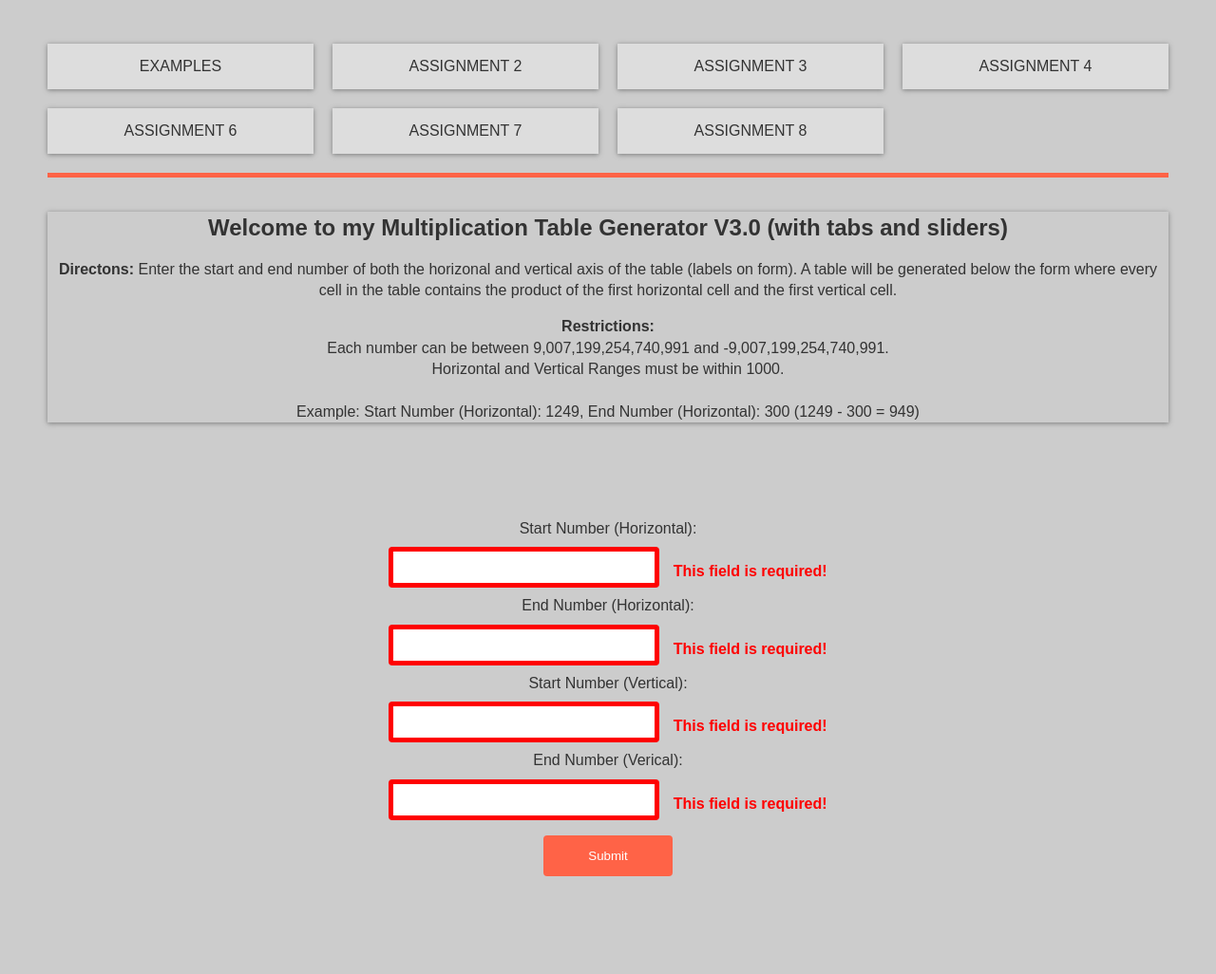
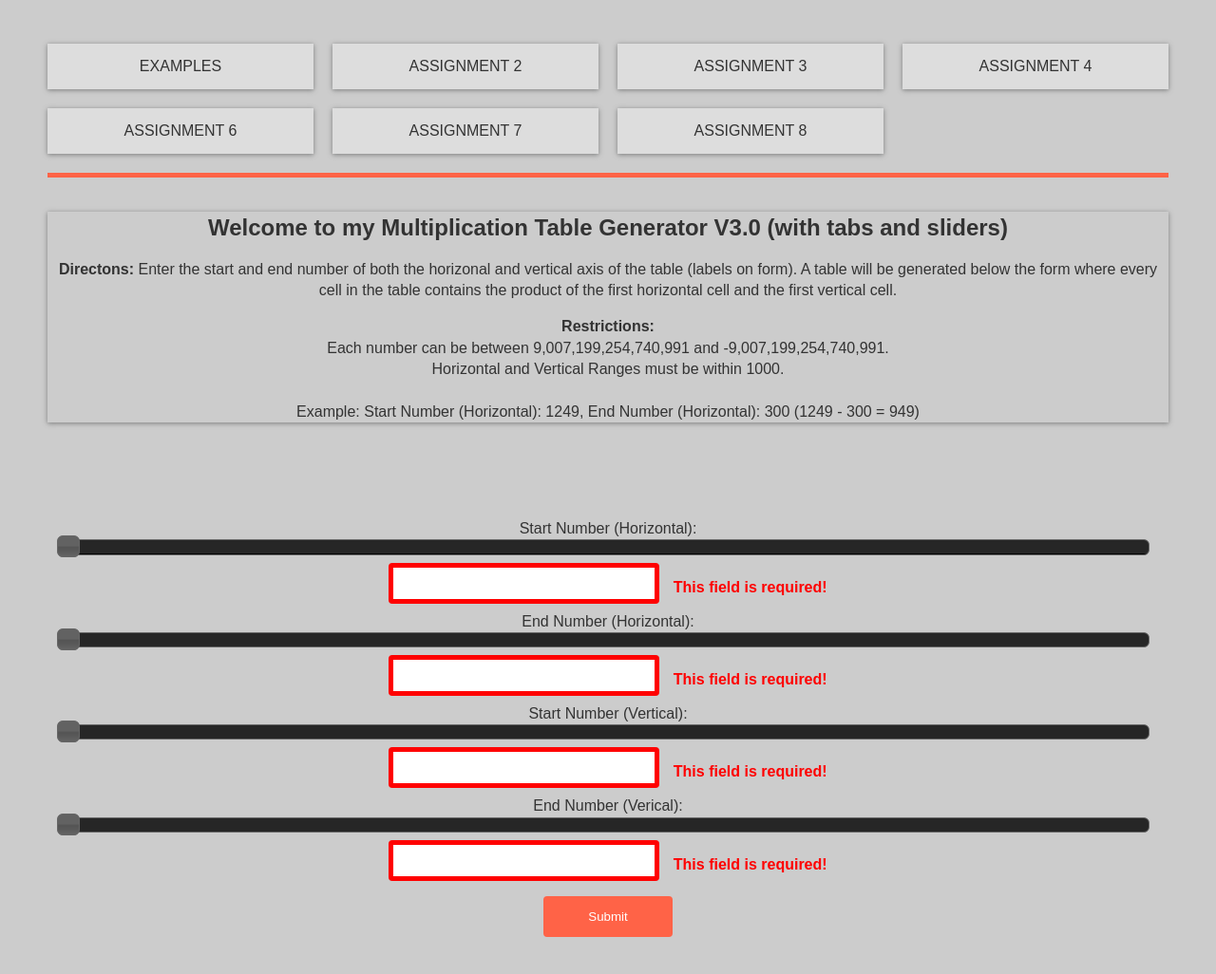
Before and after one commit to Marcsllite/GUIProgramming, a plain HTML site: page assignment8.html in a window 1280 px wide. Shown: the whole page at 95% size. Before the commit the page ends 1001 px from the top, so only its background shows below. Drawn offline with nearby package versions, Linux system fonts and the light colour scheme; files whose address does not match are found by name.

Commit message:
Added slider implementation and example code

```diff
--- a/css/assign4style.css
+++ b/css/assign4style.css
@@ -81,6 +81,11 @@ a.notYet {
 .instr {
     text-align: center;
     box-shadow: 0 1px 5px rgba(103, 104, 104, 0.8); /* box shadow that is over 1px to the right and blurred 5px with a grey color and 0.8 opacity */
+}
+
+/* Slider */
+#startXSlide, #endXSlide, #startYSlide, #endYSlide {
+    margin: auto;
 }
 
 /*Mult table form*/
--- a/scripts/assign8.js
+++ b/scripts/assign8.js
@@ -11,6 +11,10 @@
    https://formden.com/blog/validate-contact-form-jquery
 */
 "use strict";
+$("#startXSlide").slider();
+$("#endXSlide").slider();
+$("#startYSlide").slider();
+$("#endYSlide").slider();
 
 $(function(){
     var startX, endX, startY, endY;
--- /dev/null
+++ b/sliderExample.html
@@ -0,0 +1,29 @@
+<!DOCTYPE html>
+<html>
+ <head>
+ <meta charset="utf-8">
+ <link rel="stylesheet"
+ href="css/smoothness/jquery-ui-1.8.9.custom.css">
+ <title>Slider
+ </title>
+ </head>
+ <body>
+ <div id="mySlider">
+ </div>
+ <script src="development-bundle/jquery-1.4.4.js">
+ </script>
+ <script src="development-bundle/ui/jquery.ui.core.js">
+ </script>
+ <script src="development-bundle/ui/jquery.ui.widget.js">
+ </script>
+ <script src="development-bundle/ui/jquery.ui.mouse.js">
+ </script>
+ <script src="development-bundle/ui/jquery.ui.slider.js">
+ </script>
+ <script>
+ (function($){
+ $("#mySlider").slider();
+ })(jQuery);
+ </script>
+ </body>
+</html>
```
